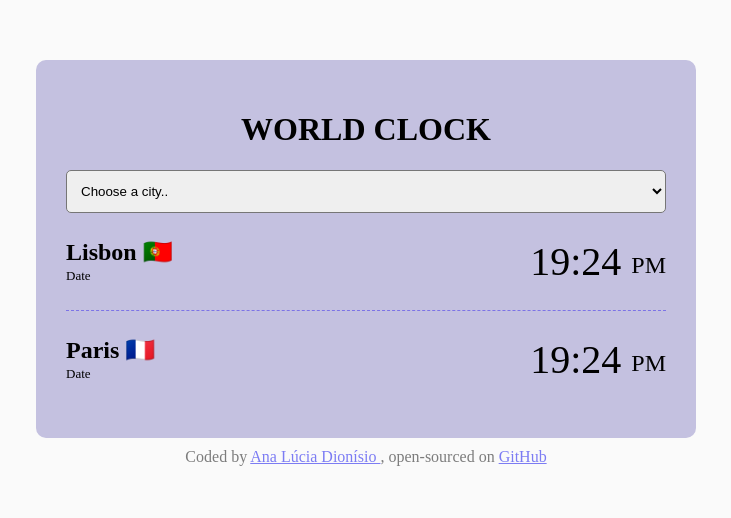
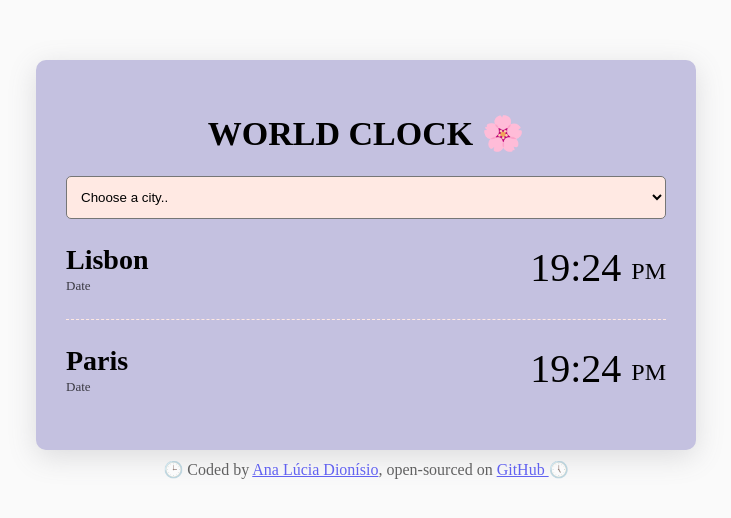
Before and after one commit to aluciadio/world-clock, a plain HTML site: page index.html in a window 1280 px wide. Shown: the whole page, without its empty margins (274-1005 px from the left). Drawn offline with nearby package versions, Linux system fonts and the light colour scheme; a script that the page names is missing.

Commit message:
final touches on the css

```diff
--- a/index.html
+++ b/index.html
@@ -10,26 +10,26 @@
   </head>
   <body>
     <div class="container">
-      <h1>WORLD CLOCK</h1>
+      <h1>WORLD CLOCK 🌸</h1>
       <select name="" id="city">
         <option value="">Choose a city..</option>
         <option value="current">My Current Location</option>
-        <option value="Europe/Rome">Rome 🇮🇹</option>
-        <option value="Europe/London">London 🇬🇧</option>
-        <option value="America/Los_Angeles">Los Angeles 🇺🇸</option>
-        <option value="Australia/Melbourne">Melbourne 🇦🇺</option>
+        <option value="Europe/Rome">Rome</option>
+        <option value="Europe/London">London</option>
+        <option value="America/Los_Angeles">Los Angeles</option>
+        <option value="Australia/Melbourne">Melbourne</option>
       </select>
       <div id="cities">
         <div class="city" id="lisbon">
           <div>
-            <h2>Lisbon 🇵🇹</h2>
+            <h2>Lisbon</h2>
             <small class="date">Date</small>
           </div>
           <div class="time">19:24 <small>PM</small></div>
         </div>
         <div class="city" id="paris">
           <div>
-            <h2>Paris 🇨🇵</h2>
+            <h2>Paris</h2>
             <small class="date">Date</small>
           </div>
           <div class="time">19:24 <small>PM</small></div>
@@ -37,13 +37,13 @@
       </div>
     </div>
     <footer>
-      Coded by
+      🕒 Coded by
       <a href="https://github.com/aluciadio" target="_blank">
-        Ana Lúcia Dionísio </a
+        Ana Lúcia Dionísio</a
       >, open-sourced on
       <a href="https://github.com/aluciadio/world-clock" target="_blank">
-        GitHub
-      </a>
+        GitHub </a
+      >🕔
     </footer>
 
     <script src="src/index.js"></script>
--- a/src/index.js
+++ b/src/index.js
@@ -41,7 +41,7 @@ function updateCity(event) {
             "h:mm:ss"
           )} <small>${cityTime.format("A")}</small></div></div>
         </div>
-        <a href="/">All cities </a>`;
+        <a href="/" >All cities </a>`;
 }
 
 citySelectElement = document.querySelector("#city");
--- a/src/style.css
+++ b/src/style.css
@@ -4,16 +4,19 @@ body {
 
 h1 {
   text-align: center;
+  font-size: 34px;
 }
 
 h2 {
   margin: 0;
+  font-size: 28px;
 }
 .container {
   margin: 60px auto;
   max-width: 600px;
   background-color: #c4c1e0;
   padding: 30px;
+  box-shadow: rgba(100, 100, 111, 0.2) 0px 7px 29px 0px;
   border-radius: 10px;
   margin-bottom: 10px;
 }
@@ -22,11 +25,12 @@ select {
   width: 100%;
   padding: 12px 10px;
   border-radius: 5px;
+  background-color: #ffe9e3;
 }
 
 footer {
   text-align: center;
-  opacity: 0.5;
+  opacity: 0.6;
 }
 
 .city {
@@ -34,7 +38,7 @@ footer {
   justify-content: space-between;
   margin-top: 25px;
   padding-bottom: 25px;
-  border-bottom: 1px dashed #7c73e6;
+  border-bottom: 1px dashed #ffe9e3;
 }
 .city:last-child {
   border: none;
@@ -51,4 +55,5 @@ footer {
 
 .date {
   font-size: 13px;
+  opacity: 0.7;
 }
```
